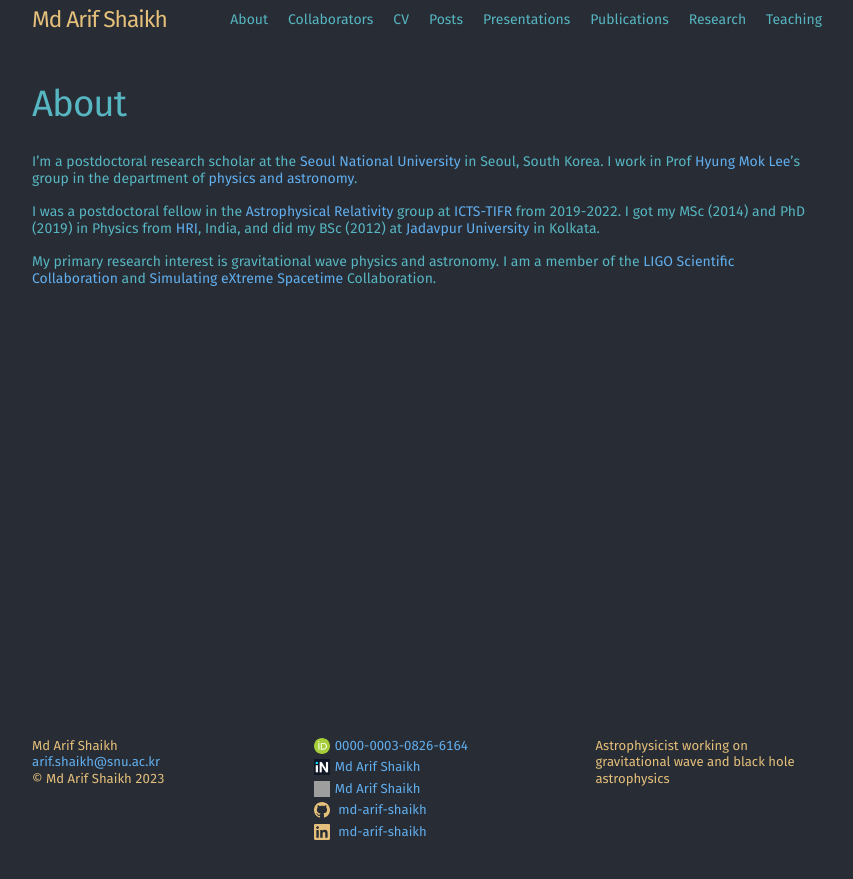
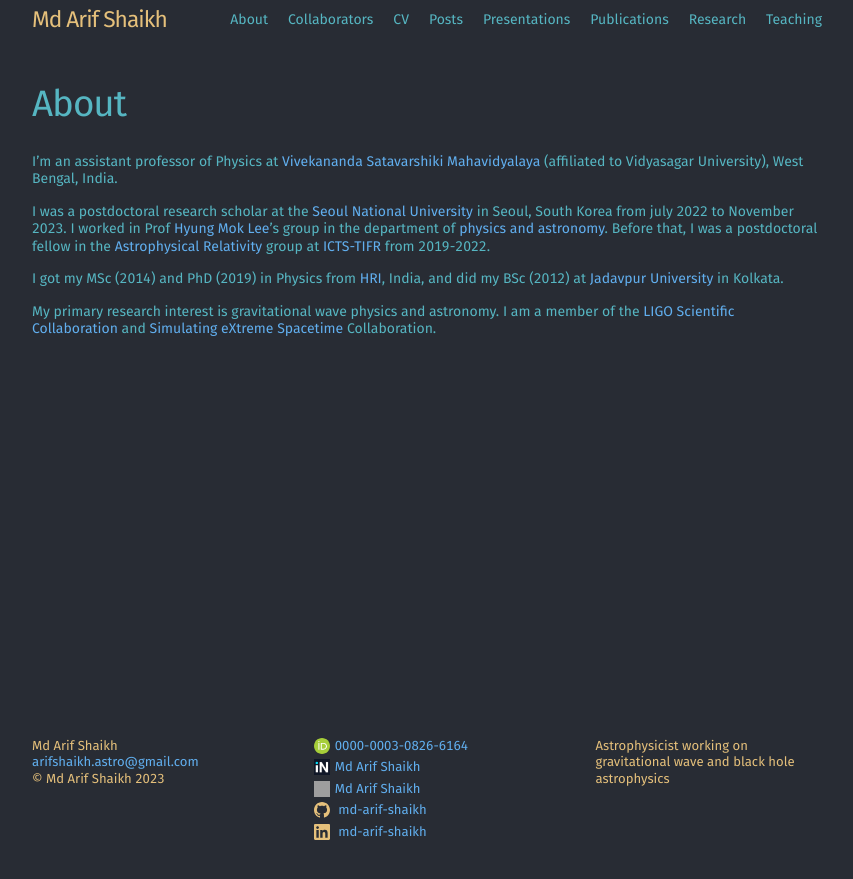
Before and after one commit to md-arif-shaikh/md-arif-shaikh.github.io, a Jekyll site: the page built from about.md, in a window 1280 px wide. Shown: the top 879 px of the page, without its empty margins (213-1066 px from the left). Built offline with Jekyll 4.4.1, drawn with Linux system fonts in a browser that asks for light colours; grey boxes are pictures that could not be loaded.

Commit message:
update about

```diff
--- a/_config.yml
+++ b/_config.yml
@@ -14,7 +14,7 @@
 # You can create any custom variable you would like, and they will be accessible
 # in the templates via {{ site.myvariable }}.
 title: Md Arif Shaikh
-email: arif.shaikh@snu.ac.kr
+email: arifshaikh.astro@gmail.com
 description: >- # this means to ignore newlines until "baseurl:"
   Astrophysicist working on gravitational wave and black hole astrophysics
 baseurl: "" # the subpath of your site, e.g. /blog
--- a/about.md
+++ b/about.md
@@ -3,17 +3,23 @@ layout: page
 title: About
 permalink: /about/
 ---
+I'm an assistant professor of Physics at [Vivekananda Satavarshiki
+Mahavidyalaya](https://www.vsm.org.in/) (affiliated to Vidyasagar University),
+West Bengal, India.
 
-I'm a postdoctoral research scholar at the [Seoul National
-University](https://en.snu.ac.kr) in Seoul, South Korea. I work in Prof [Hyung
-Mok Lee](http://astro.snu.ac.kr/~hmlee/)'s group in the department of [physics
-and astronomy](https://physics.snu.ac.kr/en).
+I was a postdoctoral research scholar at the [Seoul National
+University](https://en.snu.ac.kr) in Seoul, South Korea from july 2022 to
+November 2023. I worked in Prof [Hyung Mok
+Lee](http://astro.snu.ac.kr/~hmlee/)'s group in the department of [physics and
+astronomy](https://physics.snu.ac.kr/en). Before that, I was a postdoctoral
+fellow in the [Astrophysical
+Relativity](https://www.icts.res.in/research/astrorel) group at
+[ICTS-TIFR](https://www.icts.res.in/) from 2019-2022.
 
-I was a postdoctoral fellow in the [Astrophysical
-Relativity](https://www.icts.res.in/research/astrorel) group at
-[ICTS-TIFR](https://www.icts.res.in/) from 2019-2022. I got my MSc (2014) and PhD (2019) in
-Physics from [HRI](https://www.hri.res.in/), India, and did my BSc (2012) at
-[Jadavpur University](https://jadavpuruniversity.in/) in Kolkata.
+
+I got my MSc (2014) and PhD (2019) in Physics from
+[HRI](https://www.hri.res.in/), India, and did my BSc (2012) at [Jadavpur
+University](https://jadavpuruniversity.in/) in Kolkata.
 
 My primary research interest is gravitational wave physics and astronomy. I am
 a member of the [LIGO Scientific Collaboration](https://www.ligo.org/) and
```
